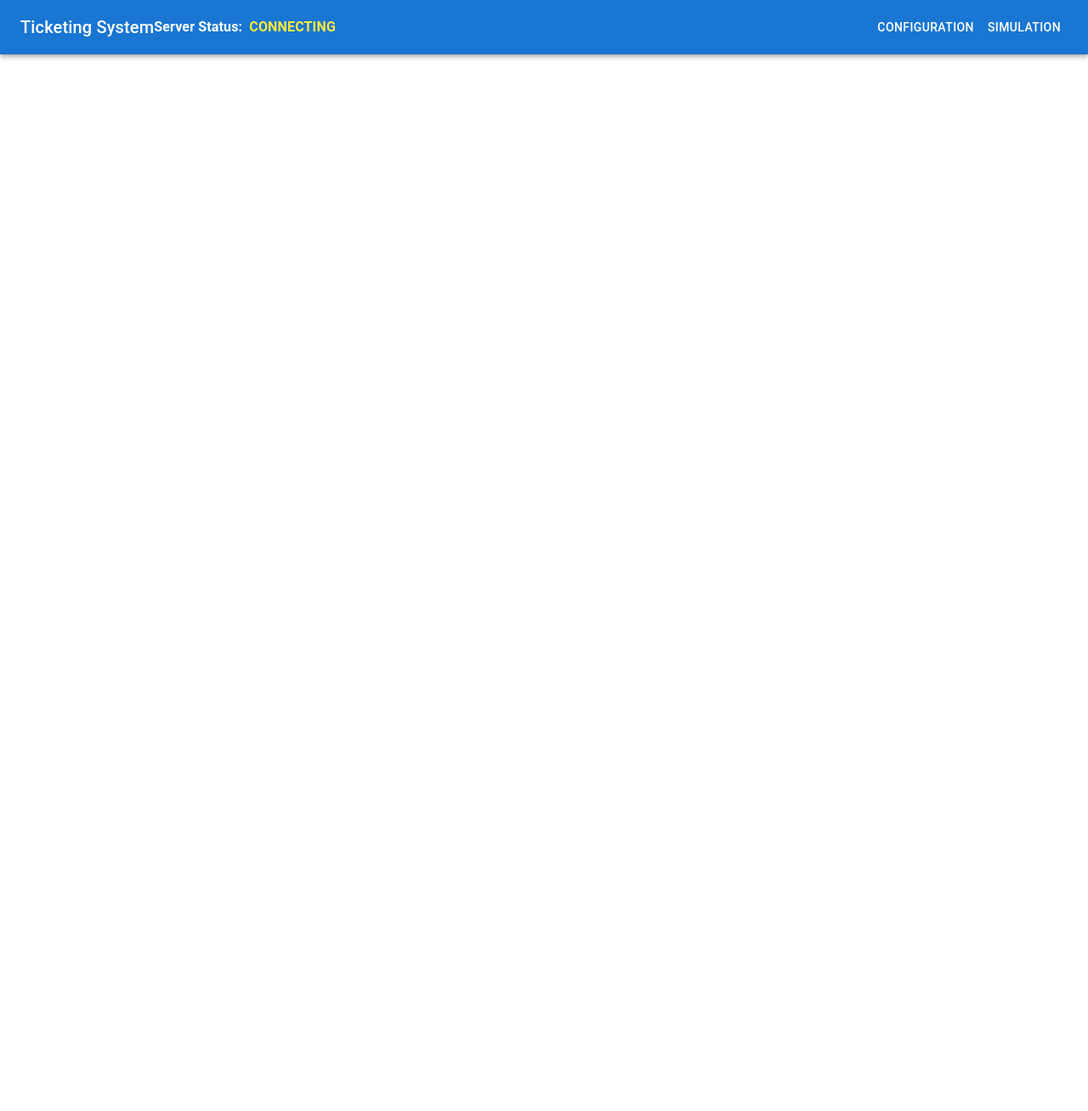
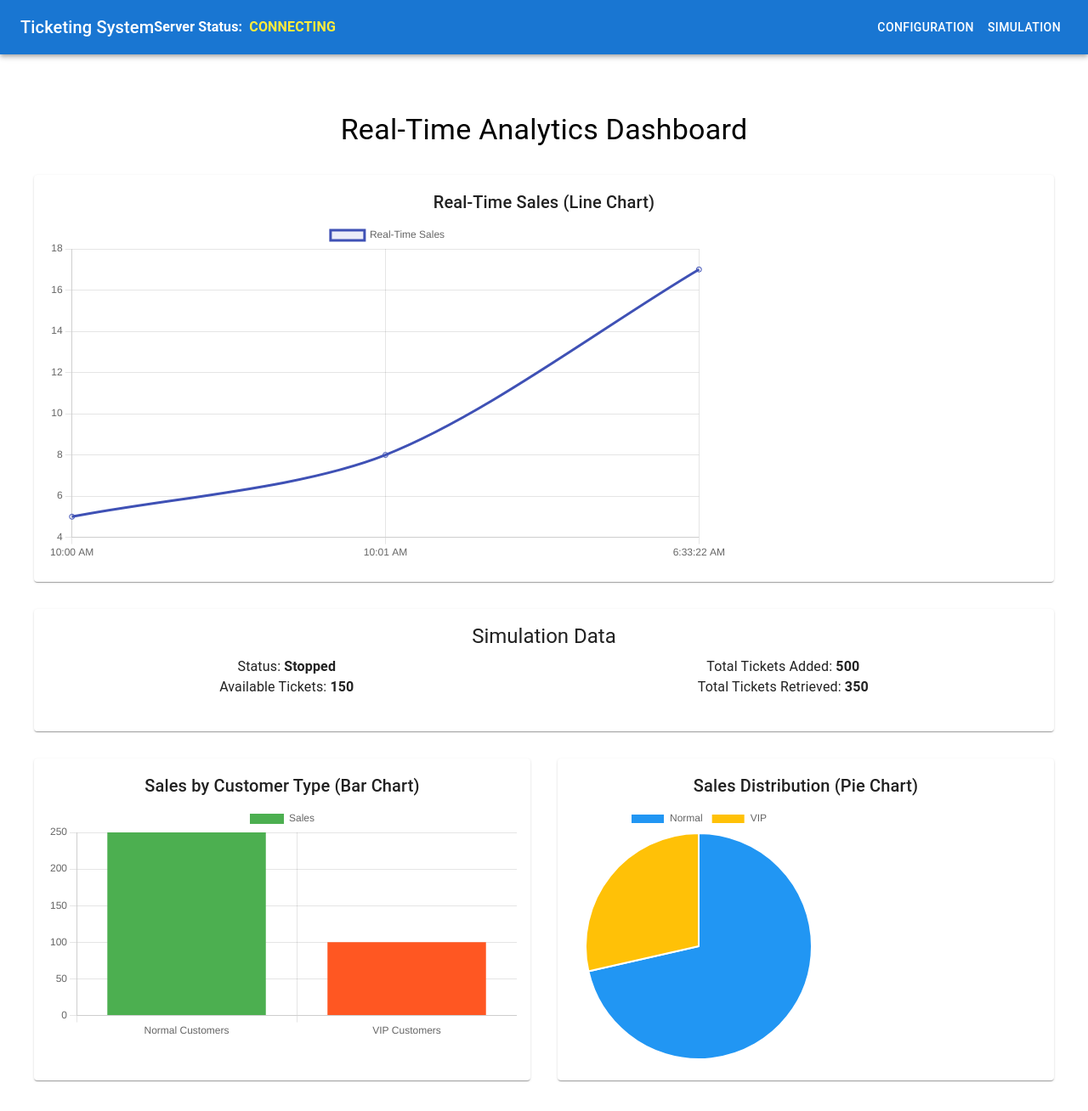
Before and after one commit to Sandeep-Abeykoon/ticketing-system, a React (Create React App) app in the folder frontend/: page /dashboard in a window 1280 px wide. Shown: the whole page at 85% size. Before the commit the page ends 800 px from the top, so only its background shows below. Built offline with nearby package versions, Linux system fonts and the light colour scheme; no server answers.

Commit message:
updated the data

```diff
--- a/frontend/package.json
+++ b/frontend/package.json
@@ -12,7 +12,9 @@
     "@testing-library/react": "^13.4.0",
     "@testing-library/user-event": "^13.5.0",
     "axios": "^1.7.8",
+    "chart.js": "^4.4.7",
     "react": "^18.3.1",
+    "react-chartjs-2": "^5.2.0",
     "react-dom": "^18.3.1",
     "react-router-dom": "^7.0.2",
     "react-scripts": "5.0.1",
--- a/frontend/src/App.js
+++ b/frontend/src/App.js
@@ -2,6 +2,7 @@ import { BrowserRouter as Router, Routes, Route } from "react-router-dom";
 import Header from "./components/Header";
 import ConfigurationPage from "./pages/ConfigurationPage";
 import SimulationPage from "./pages/simulationPage";
+import AnalyticsDashboard from "./pages/DashboardPage";
 import { WebSocketProvider } from "./components/context/WebSocketContext";
 
 const App = () => {
@@ -12,9 +13,9 @@ const App = () => {
         <Header />
         <div style={{ padding: 20 }}>
           <Routes>
-            {/* Admin route bypasses isConfigured check */}
             <Route path="/config" element={<ConfigurationPage />} />
             <Route path="/simulation" element={<SimulationPage />} />
+            <Route path="/dashboard" element={<AnalyticsDashboard />} />
           </Routes>
         </div>
       </Router>
--- /dev/null
+++ b/frontend/src/pages/DashboardPage.js
@@ -0,0 +1,158 @@
+import React, { useContext, useState, useEffect } from "react";
+import { WebSocketContext } from "../components/context/WebSocketContext";
+import { Box, Typography, Card, CardContent } from "@mui/material";
+import { Bar, Pie, Line } from "react-chartjs-2";
+import {
+  Chart as ChartJS,
+  CategoryScale,
+  LinearScale,
+  BarElement,
+  ArcElement,
+  PointElement,
+  LineElement,
+  Tooltip,
+  Legend,
+} from "chart.js";
+
+// Register required Chart.js components
+ChartJS.register(CategoryScale, LinearScale, BarElement, ArcElement, PointElement, LineElement, Tooltip, Legend);
+
+const AnalyticsDashboard = () => {
+  const { simulationStatus = false } = useContext(WebSocketContext);
+
+  // Dummy data for ticket details
+  const ticketData = {
+    availableTickets: 150,
+    totalTicketsAdded: 500,
+    totalTicketsRetrieved: 350,
+    salesByType: {
+      normal: 250,
+      vip: 100,
+    },
+  };
+
+  const [realTimeSales, setRealTimeSales] = useState([
+    { time: "10:00 AM", sales: 5 },
+    { time: "10:01 AM", sales: 8 },
+  ]);
+
+  // Simulate real-time data updates
+  useEffect(() => {
+    const interval = setInterval(() => {
+      setRealTimeSales((prev) => [
+        ...prev,
+        { time: new Date().toLocaleTimeString(), sales: Math.floor(Math.random() * 20) },
+      ]);
+    }, 3000);
+
+    return () => clearInterval(interval);
+  }, []);
+
+  const lineChartData = {
+    labels: realTimeSales.map((point) => point.time),
+    datasets: [
+      {
+        label: "Real-Time Sales",
+        data: realTimeSales.map((point) => point.sales),
+        borderColor: "#3f51b5",
+        backgroundColor: "rgba(63, 81, 181, 0.1)",
+        tension: 0.3,
+        fill: true,
+      },
+    ],
+  };
+
+  const barChartData = {
+    labels: ["Normal Customers", "VIP Customers"],
+    datasets: [
+      {
+        label: "Sales",
+        data: [ticketData.salesByType.normal, ticketData.salesByType.vip],
+        backgroundColor: ["#4caf50", "#ff5722"],
+      },
+    ],
+  };
+
+  const pieChartData = {
+    labels: ["Normal", "VIP"],
+    datasets: [
+      {
+        data: [ticketData.salesByType.normal, ticketData.salesByType.vip],
+        backgroundColor: ["#2196f3", "#ffc107"],
+      },
+    ],
+  };
+
+  return (
+    <Box sx={{ maxWidth: "1200px", margin: "auto", marginTop: 4, padding: 2 }}>
+      <Typography variant="h4" align="center" sx={{ marginBottom: 4 }}>
+        Real-Time Analytics Dashboard
+      </Typography>
+
+      {/* Line Chart at the Top */}
+      <Card sx={{ marginBottom: 4 }}>
+        <CardContent>
+          <Typography variant="h6" align="center" gutterBottom>
+            Real-Time Sales (Line Chart)
+          </Typography>
+          <Box sx={{ height: "400px" }}>
+            <Line data={lineChartData} />
+          </Box>
+        </CardContent>
+      </Card>
+
+      {/* Ticket Information */}
+      <Card sx={{ marginBottom: 4 }}>
+        <CardContent>
+          <Typography variant="h5" align="center" gutterBottom>
+            Simulation Data
+          </Typography>
+          <Box sx={{ display: "flex", justifyContent: "space-around", flexWrap: "wrap" }}>
+            <Box sx={{ textAlign: "center", marginBottom: 2 }}>
+              <Typography variant="body1">
+                Status: <strong>{simulationStatus ? "Running" : "Stopped"}</strong>
+              </Typography>
+              <Typography variant="body1">
+                Available Tickets: <strong>{ticketData.availableTickets}</strong>
+              </Typography>
+            </Box>
+            <Box sx={{ textAlign: "center", marginBottom: 2 }}>
+              <Typography variant="body1">
+                Total Tickets Added: <strong>{ticketData.totalTicketsAdded}</strong>
+              </Typography>
+              <Typography variant="body1">
+                Total Tickets Retrieved: <strong>{ticketData.totalTicketsRetrieved}</strong>
+              </Typography>
+            </Box>
+          </Box>
+        </CardContent>
+      </Card>
+
+      {/* Bar and Pie Charts */}
+      <Box sx={{ display: "flex", flexWrap: "wrap", justifyContent: "space-between", gap: 4 }}>
+        <Card sx={{ flex: "1 1 calc(50% - 16px)", minWidth: "300px" }}>
+          <CardContent>
+            <Typography variant="h6" align="center" gutterBottom>
+              Sales by Customer Type (Bar Chart)
+            </Typography>
+            <Box sx={{ height: "300px" }}>
+              <Bar data={barChartData} />
+            </Box>
+          </CardContent>
+        </Card>
+        <Card sx={{ flex: "1 1 calc(50% - 16px)", minWidth: "300px" }}>
+          <CardContent>
+            <Typography variant="h6" align="center" gutterBottom>
+              Sales Distribution (Pie Chart)
+            </Typography>
+            <Box sx={{ height: "300px" }}>
+              <Pie data={pieChartData} />
+            </Box>
+          </CardContent>
+        </Card>
+      </Box>
+    </Box>
+  );
+};
+
+export default AnalyticsDashboard;
```
Also changed, not shown: 1 other file (tests, documents, lock files or other folders).
